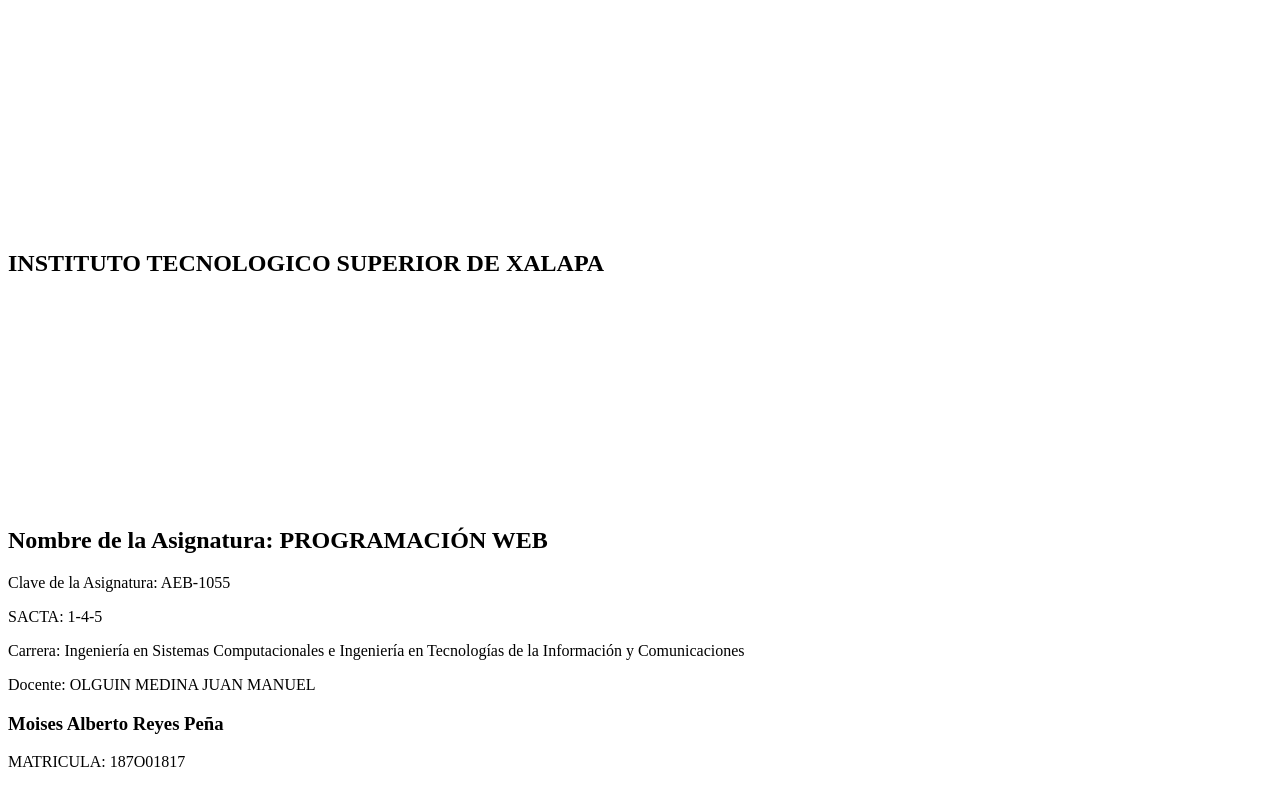
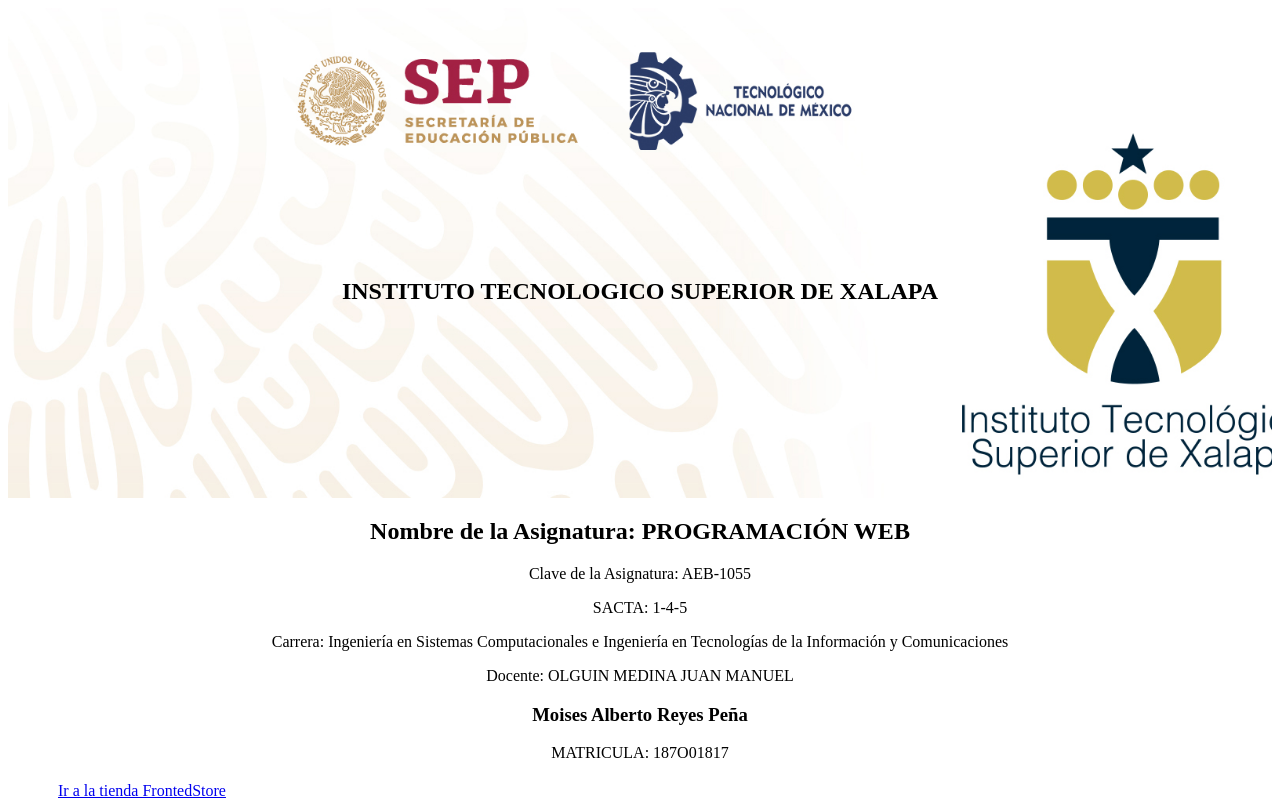
Before and after one commit to MoisesR7/ACTIVIDADES-PROGAMACION-WEB, a plain HTML site: page index.html in a window 1280 px wide. Shown: the top 802 px of the page. Drawn offline with Linux system fonts and the light colour scheme.

Commit message:
Update estilos.css

```diff
--- a/estilos.css
+++ b/estilos.css
@@ -1,15 +1,23 @@
-
+.hero{
+        	background-image: url(itsxP.jpg);
+        	background-repeat: no-repeat;
+        	background-size: cover;
+        	height: 450px;
+        	padding: 20px;
+        	position: relative;
+        }
 
 h1,h2,h3,p {
-    text-align: justify-all;
-
+    text-align: center;
+    color: var(--secundario);
+    font-family: var(--fuentePrincipal);
 }
 
 a{
         text-align:center;
 }
 div{
-        margin:  100px 250px;
+        margin:  20px 50px;
 }
 h1{
         margin: 250px 0px;
```
